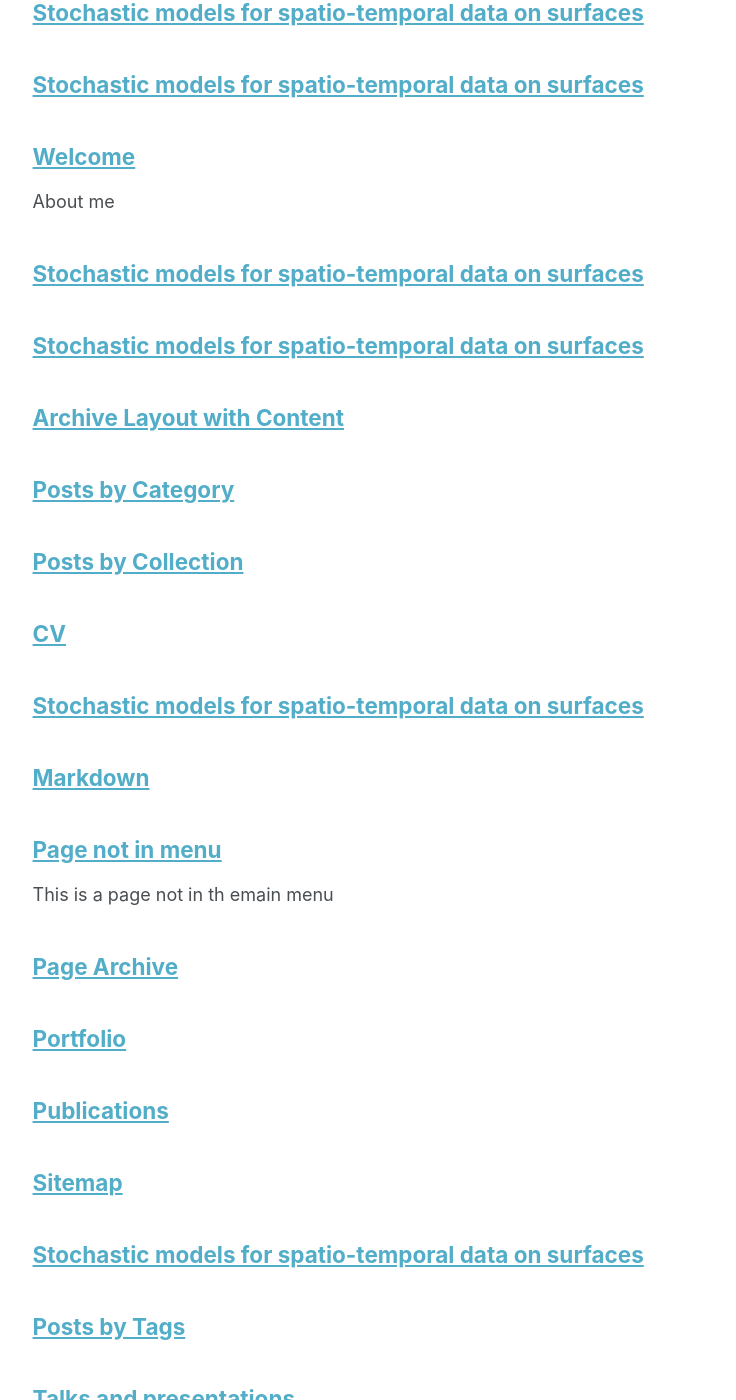
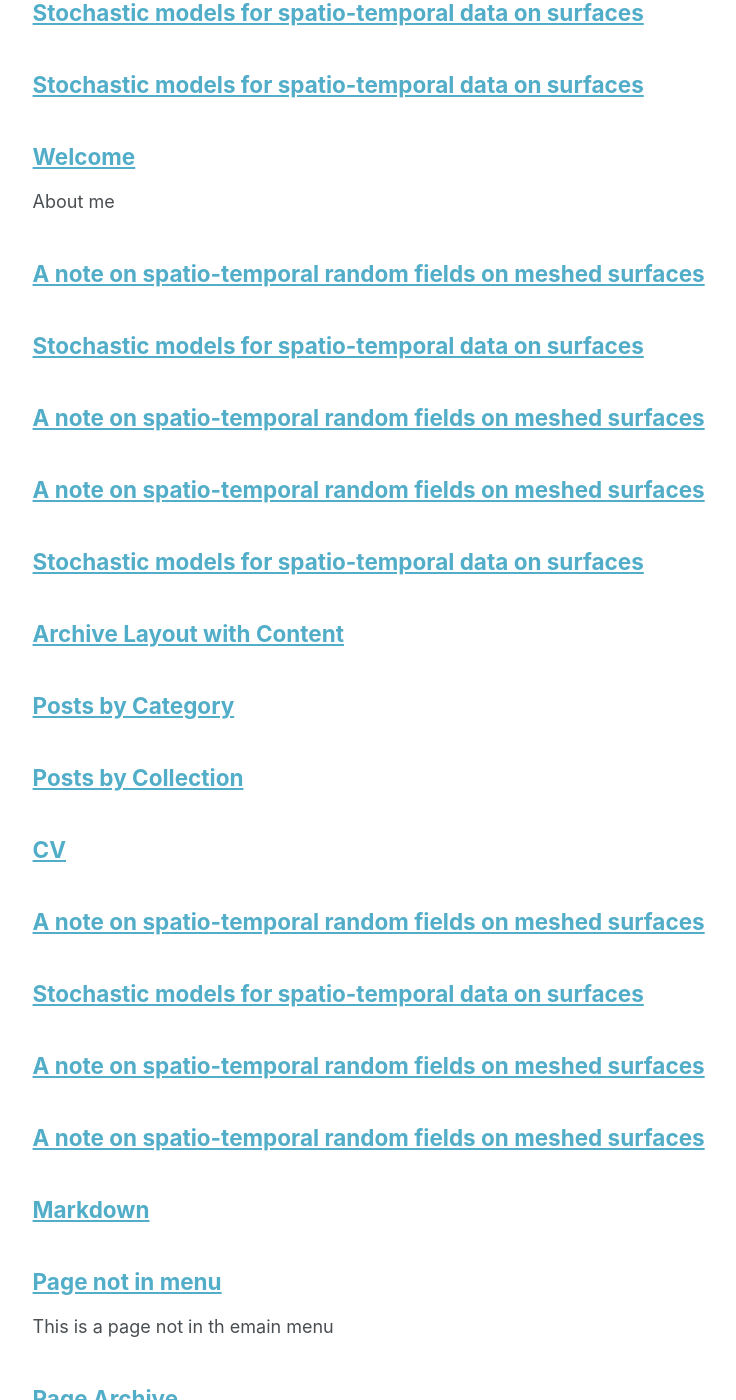
Before and after one commit to mike-pereira/mike-pereira.github.io, a Jekyll site: the page built from _pages/page-archive.html, in a window 1280 px wide and 1400 px high, scrolled down 309 px. Shown: the whole window, without its empty margins (249-985 px from the left). Built offline with Jekyll 4.4.1, drawn with Linux system fonts in a browser that asks for light colours; some of the changed text lies outside the part shown.

Commit message:
add animations paper strf

```diff
--- a/_config.yml
+++ b/_config.yml
@@ -123,6 +123,7 @@
   - _pages
   - files
   - _psl_sg
+  - _strf
 exclude:
   - "*.sublime-project"
   - "*.sublime-workspace"
@@ -252,6 +253,13 @@
     values:
       layout: single
       author_profile: true
+  # _strf
+  - scope:
+      path: ""
+      type: pages
+    values:
+      layout: single
+      author_profile: true
 
 # Sass/SCSS
 sass:
--- /dev/null
+++ b/_strf/adv-diff-brain.md
@@ -0,0 +1,42 @@
+---
+layout: archive
+title: "A note on spatio-temporal random fields on meshed surfaces"
+permalink: /STRF/adv-diff-brain
+author_profile: true
+---
+
+<html>
+<head>
+<style>
+figcaption {
+  color: black;
+  font-style: bold;
+  padding: 2px;
+  font-size:100%;
+  text-align: center;
+}
+</style>
+</head>
+</html>
+
+
+
+
+
+<div style="text-align:center;">
+<a id="adv-diff-brain"></a>
+  <figcaption> Fig. 4.2: Simulation of the spatio-temporal advection-diffusion SPDE on a cortical surface, represented from three different viewpoints on the surface (t represents the time step, std-dev the standard deviation of the field values across the surface). </figcaption>
+<img src="/images/STRF/advPot-brain.png" style="float:center;height:400px" alt="Advection potential on a cortical surface"><br>
+<img src="/images/STRF/legend_adv-brain.png" style="float:center;height:80px">
+<p style="font-size:90%;color:black;font-family:Academicons"> (A) Advection potential function $\phi$.</p>
+<video style="float:center;height:400px" alt="Advection-Diffusion SPDE on a cortical surface (no stabilization)"  lazy-loading="true" controls>
+  <source src="/images/STRF/adv-diff-brain-nostab.mp4" type="video/mp4">
+</video><br>
+<img src="/images/STRF/legend_adv-brain.png" style="float:center;height:80px">
+<p style="font-size:90%;color:black;font-family:Academicons"> (B) Numerical solution of the SPDE, without stabilization.</p>
+<video style="float:center;height:400px"  lazy-loading="true" alt="Advection-Diffusion SPDE on a cortical surface" controls>
+  <source src="/images/STRF/adv-diff-brain-stab.mp4" type="video/mp4">
+</video><br>
+<img src="/images/STRF/legend_adv-brain.png" style="float:center;height:80px">
+<p style="font-size:90%;color:black;font-family:Academicons"> (C) Numerical solution of the SPDE, with stabilization.</p>
+</div>
--- /dev/null
+++ b/_strf/adv-diff-sphere -cov.md
@@ -0,0 +1,30 @@
+---
+layout: archive
+title: "A note on spatio-temporal random fields on meshed surfaces"
+permalink: /STRF/adv-diff-sphere-cov
+author_profile: true
+---
+
+<html>
+<head>
+<style>
+figcaption {
+  color: black;
+  font-style: bold;
+  padding: 2px;
+  font-size:100%;
+  text-align: center;
+}
+</style>
+</head>
+</html>
+
+
+
+
+<div style="text-align:center;">
+<a id="adv-diff-sphere-cov"></a>
+ <figcaption> Fig. 4.3: Spatio-temporal evolution of the covariance between a reference point (in blue) and the rest of the points in the domain, for the spatio-temporal model simulated in Fig 4.1. The color (red to blue) represent the value of the covariance. </figcaption>
+<img src="/images/STRF/cov_calc.gif" style="float:center;" alt="Covariance maps"><br>
+<img src="/images/STRF/legend_cov_calc.png" style="float:center;height:80px">
+</div>
--- /dev/null
+++ b/_strf/adv-diff-sphere.md
@@ -0,0 +1,40 @@
+---
+layout: archive
+title: "A note on spatio-temporal random fields on meshed surfaces"
+permalink: /STRF/adv-diff-sphere
+author_profile: true
+---
+
+<html>
+<head>
+<style>
+figcaption {
+  color: black;
+  font-style: bold;
+  padding: 2px;
+  font-size:100%;
+  text-align: center;
+}
+</style>
+</head>
+</html>
+
+
+
+
+
+
+
+<div style="text-align:center;">
+<a id="adv-diff-sphere"></a>
+ <figcaption> Fig 4.1: Simulation of a solution to the advection-diffusion SPDE on a meshed sphere, represented from three different viewpoints on the surface. </figcaption>
+<img src="/images/STRF/advPot_sim_sph_grad.png" style="float:center;" alt="Advection potential function $\xi$ (irrotational component)."><br>
+<img src="/images/STRF/legend_simadv_sph.png" style="float:center;height:80px">
+<p style="font-size:90%;color:black;font-family:Academicons"> (A) Advection potential function $\xi$ (irrotational component).</p>
+<img src="/images/STRF/advPot_sim_sph_curl.png" style="float:center;" alt="Advection potential function $\chi$ (divergence-free component)."><br>
+<img src="/images/STRF/legend_simadv_sph.png" style="float:center;height:80px">
+<p style="font-size:90%;color:black;font-family:Academicons"> (B) Advection potential function $\chi$ (divergence-free component).</p>
+<img src="/images/STRF/sim_sph.gif" style="float:center;" alt="Numerical solution of the SPDE."><br>
+<img src="/images/STRF/legend_sim_sph.png" style="float:center;height:80px">
+<p style="font-size:90%;color:black;font-family:Academicons"> (C) Numerical solution of the SPDE.</p>
+</div>
--- /dev/null
+++ b/_strf/diff-sphere.md
@@ -0,0 +1,33 @@
+---
+layout: archive
+title: "A note on spatio-temporal random fields on meshed surfaces"
+permalink: /STRF/diff-sphere
+author_profile: true
+---
+
+<html>
+<head>
+<style>
+figcaption {
+  color: black;
+  font-style: bold;
+  padding: 2px;
+  font-size:100%;
+  text-align: center;
+}
+</style>
+</head>
+</html>
+
+
+
+
+
+<div style="text-align:center;">
+<a id="diff-sphere"></a>
+  <figcaption> Fig. 2.1: Simulation a spatio-temporal diffusion SPDE on the sphere represented from three different viewpoints on the surface (t represents the time step, std-dev the standard deviation of the field value across the surface). </figcaption>
+<video width="1000" style="float:center;" alt="Diffusion SPDE on the sphere"  lazy-loading="true" controls>
+  <source src="/images/PSL/diff-sphere.mp4" type="video/mp4">
+</video><br>
+<img src="/images/PSL/legend_diff-sphere.png" style="float:center;height:80px">
+</div>
--- /dev/null
+++ b/_strf/krig-sphere.md
@@ -0,0 +1,35 @@
+---
+layout: archive
+title: "A note on spatio-temporal random fields on meshed surfaces"
+permalink: /STRF/krig
+author_profile: true
+---
+
+<html>
+<head>
+<style>
+figcaption {
+  color: black;
+  font-style: bold;
+  padding: 2px;
+  font-size:100%;
+  text-align: center;
+}
+</style>
+</head>
+</html>
+
+
+
+
+
+<div style="text-align:center;">
+<a id="krig"></a>
+  <figcaption> Fig. 5.1: Spatio-temporal kriging predictor from data sampled from a simulation of the SPDE model and with a  measurement noise of standard-deviation $\sigma=0.1$. The blue points locate the places where the observations are taken. </figcaption>
+<img src="/images/STRF/krigsim_sph.gif" style="float:center;" alt="Advection potential function $\chi$ (divergence-free component)."><br>
+<img src="/images/STRF/legend_krig_sph.png" style="float:center;height:80px">
+<p style="font-size:90%;color:black;font-family:Academicons"> (A) Simulation from which the data are sampled.</p>
+<img src="/images/STRF/krig_sph.gif" style="float:center;" alt="Numerical solution of the SPDE."><br>
+<img src="/images/STRF/legend_krig_sph.png" style="float:center;height:80px">
+<p style="font-size:90%;color:black;font-family:Academicons"> (B) Kriging predictor.</p>
+</div>
--- /dev/null
+++ b/_strf/main.md
@@ -0,0 +1,17 @@
+---
+layout: archive
+title: "A note on spatio-temporal random fields on meshed surfaces"
+permalink: /STRF/
+author_profile: true
+---
+
+
+This page contains supplementary materials to my preprint entitled "A note on spatio-temporal random fields on meshed surfaces".
+
+* [Simulation of the presence of sulfate in the Earth atmosphere](../STRF/sulfate)
+
+* [Simulation a spatio-temporal diffusion SPDE on the sphere represented from three different viewpoints on the surface](../STRF/diff-sphere)
+
+* [Simulation of the spatio-temporal advection-diffusion SPDE on a cortical surface, represented from three different viewpoints on the surface](../STRF/adv-diff-brain)
+
+* [Simulation of the spatio-temporal advection-diffusion SPDE on the sphere, represented from three different viewpoints on the surface ](../STRF/adv-diff-sphere)
```
Also changed, not shown: _strf/sulfate.md (added, +41 -0 lines).
